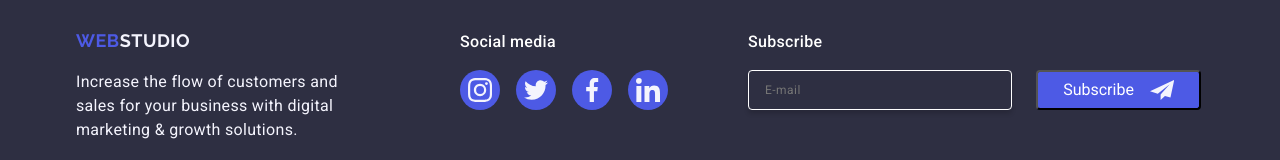
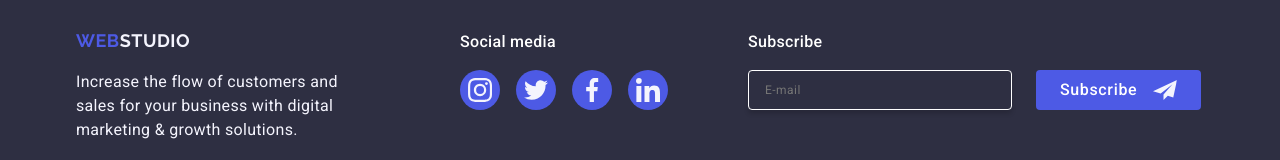
Before and after one commit to elizabethshkinder/goit-markup-hw-05, a plain HTML site: page index.html in a window 1280 px wide. Shown: the part 3227-3387 px from the top of the page. Drawn offline with nearby package versions, Linux system fonts and the light colour scheme.

Commit message:
Update styles for footer form button

```diff
--- a/css/styles.css
+++ b/css/styles.css
@@ -672,17 +672,21 @@ input {
   align-items: center;
   justify-content: center;
   flex-direction: row;
-  gap: 16px;
   border-radius: 4px;
   padding: 8px 24px;
-  width: 165px;
+  min-width: 165px;
   height: 40px;
   background-color: #4d5ae5;
+  font-weight: 500;
+  line-height: 1.5;
+  letter-spacing: 0.04em;
   color: #fff;
+  border: none;
   transition: border-color 250ms cubic-bezier(0.4, 0, 0.2, 1);
 }
 
 .footer-form-icon {
+  margin-left: 16px;
   fill: #f4f4fd;
 }
 
```
